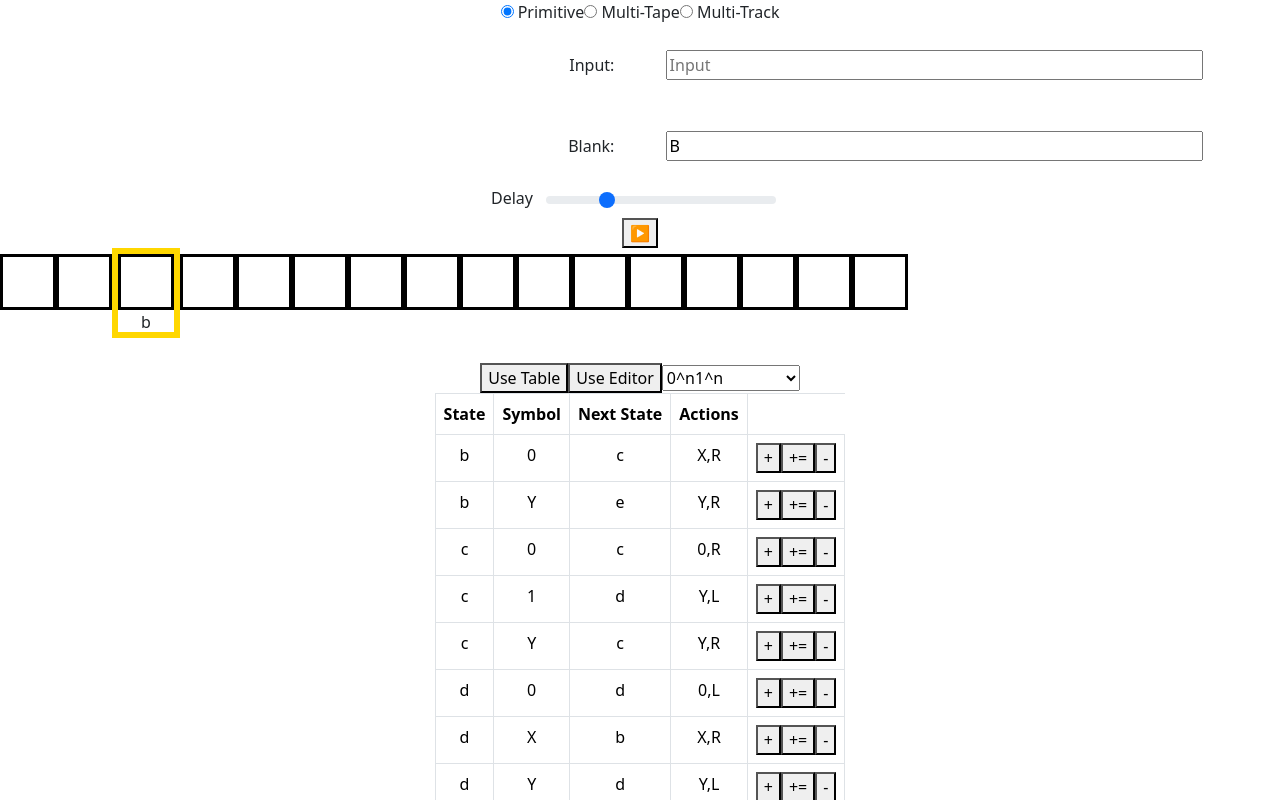
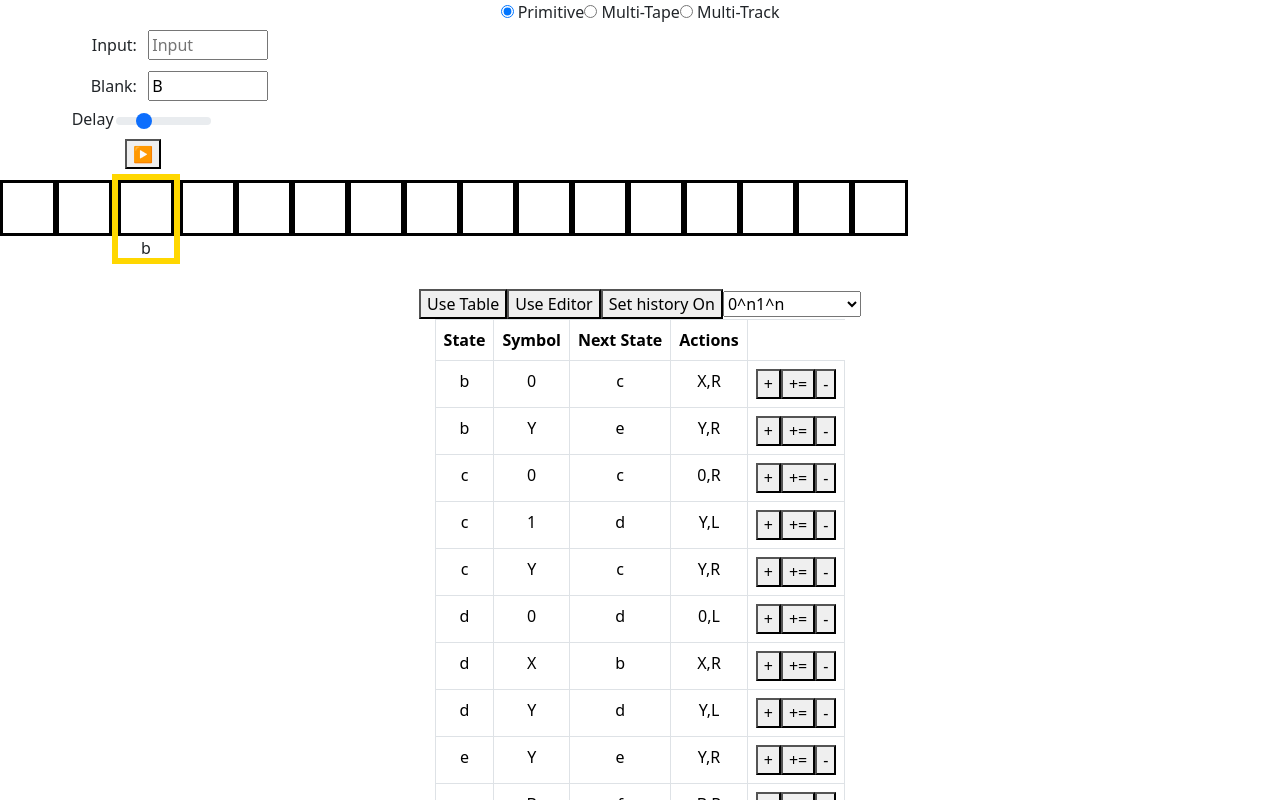
Before and after one commit to VenkataRamanaRao5/turing-machine, a React (Vite) app: page / in a window 1280 px wide. Shown: the top 800 px of the page. Built offline with nearby package versions, Linux system fonts and the light colour scheme.

Commit message:
Added history and fixed slider and number bug

```diff
--- a/src/App.css
+++ b/src/App.css
@@ -1,6 +1,10 @@
 #root {
   margin: 0 auto;
   text-align: center;
+}
+
+.div{
+  position: relative;
 }
 
 .square{
@@ -51,6 +55,7 @@
 .tape{
   margin-bottom: 25px;
   overflow-x: auto;
+  overflow-y: hidden;
   -webkit-overflow-scrolling: touch;
   white-space: nowrap;
 }
@@ -116,3 +121,7 @@ label {
   padding-left: 1%;
   padding-right: 1%;
 }
+
+#options{
+  position: fixed;
+}
--- a/src/App.tsx
+++ b/src/App.tsx
@@ -38,6 +38,8 @@ function App() {
 	const [machType, setMachType] = useState("1")
 	const [canvases, setCanvases] = useState(1)
 	const [tF, setTF] = useState(transitionTable)
+	const [isHistory, setIsHistory] = useState(false)
+
 	const handleRadioChange = (e: React.FormEvent<HTMLInputElement>) => { setMachType(e.currentTarget.value); if (e.currentTarget.value === "1") setCanvases(1) }
 	const splitMultiLineDelimitedString = (s: string, delimiter: string | RegExp) => s.split('\n').map(e => e.split(delimiter).map(f => f.trim()))
 	const replace = (e: [string, string[], string, string[][]], lhs: string, rhs: string[]) => {
@@ -93,20 +95,23 @@ function App() {
 		</label>
 		{(machType === "2" || machType === "3") && <div>
 			<label>No. of {machType === "2" ? "tapes" : "tracks"}</label>
-			<input type="number" onChange={(e) => setCanvases(parseInt(e.currentTarget.value))} value={canvases} />
+			<input type="number" onChange={(e) => setCanvases(parseInt(e.currentTarget.value) || 1)} value={canvases} min="1"/>
 		</div>}
 
 		<Machine
 			noOfCanvases={canvases}
 			isMultiTape={machType === "2"}
 			isMultiTrack={machType === "3"}
+			isHistory={isHistory}
 			transitionFunction={tF}
 			startState={transitionArray[0][0]}
 			finalStates={['f']}
 		/>
+
 		<div>
 			<button onClick={() => setIsTable(true)}>Use Table</button>
 			<button onClick={() => setIsTable(false)}>Use Editor</button>
+			<button onClick={() => setIsHistory(h => !h)}>Set history {isHistory ? "Off" : "On"}</button>
 			<select defaultValue="0^n1^n" onChange={(e) => {
 				console.log(e.currentTarget.value)
 				let mach = examples.get(e.currentTarget.value)
--- a/src/Machine.tsx
+++ b/src/Machine.tsx
@@ -8,6 +8,7 @@ interface Props {
     noOfCanvases: number;
     isMultiTape?: boolean;
     isMultiTrack?: boolean;
+    isHistory?: boolean;
     transitionFunction: transitionFunctionType;
     startState: string;
     finalStates: string[];
@@ -17,6 +18,7 @@ const Machine = ({
     noOfCanvases,
     isMultiTape = false,
     isMultiTrack = false,
+    isHistory = false,
     transitionFunction,
     startState,
     finalStates,
@@ -41,9 +43,14 @@ const Machine = ({
     const [heads, setHeads] = useState(Array(noOfCanvases).fill(0).map(() => buffer))
     //let trans: number = 0
 
-    const stateRef = useRef(state), headsRef = useRef(heads), canvasesRef = useRef(canvases),
-        isPlayingRef = useRef(isPlaying), delayRef = useRef(500),
-        memory = useRef([]), nextStateRef = useRef('')//, blankRef = useRef(blank)
+    const stateRef = useRef(state),
+            headsRef = useRef(heads),
+            canvasesRef = useRef(canvases),
+            isPlayingRef = useRef(isPlaying),
+            delayRef = useRef(500),
+            memory = useRef([]),
+            nextStateRef = useRef(''),
+            containerRef = useRef<HTMLDivElement>(null)//, blankRef = useRef(blank)
 
     const index = (ind: number) => isMultiTape ? ind : 0
 
@@ -54,18 +61,63 @@ const Machine = ({
         else return 2
     }
 
+    let [history, setHistory] = useState<JSX.Element[][]>([canvases.map((tape, ind) =>
+        tapeCreator(tape, headsRef, index, ind, stateRef, blank, isMultiTrack, head, isMultiTape, isPrimitive, noOfTracks))])
+
     const pausePlay = () => {
         isPlayingRef.current = !isPlayingRef.current
         setIsPlaying(isPlayingRef.current)
         console.log("Yes", finalStates)
         if (isPlayingRef.current) transF(
-            transitionFunction, canvasesRef, (s: string[][]) => { setCanvases(_ => s); canvasesRef.current = s },
-            headsRef, (s: number[]) => { setHeads(_ => s); headsRef.current = s },
-            stateRef, (s: string) => { setState(_ => s); stateRef.current = s },
+            transitionFunction, canvasesRef, (s: string[][]) => {
+                setCanvases(_ => s);
+                canvasesRef.current = s;
+                console.log(headsRef.current)
+                if(isHistory){
+                    setHistory(hist => [...hist, s.map((tape, ind) =>
+                        tapeCreator(tape, headsRef, index, ind, stateRef, blank, isMultiTrack, head, isMultiTape, isPrimitive, noOfTracks))
+                    ])
+                    containerRef.current?.scrollIntoView(false)
+                }
+                else
+                    setHistory([s.map((tape, ind) =>
+                        tapeCreator(tape, headsRef, index, ind, stateRef, blank, isMultiTrack, head, isMultiTape, isPrimitive, noOfTracks))])
+            },
+            headsRef, (s: number[]) => {
+                setHeads(_ => s)
+                headsRef.current = s
+                if (isHistory){
+                    setHistory(hist => [...hist, canvasesRef.current.map((tape, ind) =>
+                        tapeCreator(tape, headsRef, index, ind, stateRef, blank, isMultiTrack, head, isMultiTape, isPrimitive, noOfTracks))
+                    ])
+                    containerRef.current?.scrollIntoView(false)
+                }
+                else
+                    setHistory([canvasesRef.current.map((tape, ind) =>
+                        tapeCreator(tape, headsRef, index, ind, stateRef, blank, isMultiTrack, head, isMultiTape, isPrimitive, noOfTracks))])
+            },
+            stateRef, (s: string) => {
+                setState(_ => s)
+                stateRef.current = s
+                if (isHistory) {
+                    setHistory(hist => [...hist, canvasesRef.current.map((tape, ind) =>
+                        tapeCreator(tape, headsRef, index, ind, stateRef, blank, isMultiTrack, head, isMultiTape, isPrimitive, noOfTracks))
+                    ])
+                    containerRef.current?.scrollIntoView(false)
+                }
+                else
+                    setHistory([canvasesRef.current.map((tape, ind) =>
+                        tapeCreator(tape, headsRef, index, ind, stateRef, blank, isMultiTrack, head, isMultiTape, isPrimitive, noOfTracks))])
+            },
             isPlayingRef, memory, delayRef, nextStateRef, blank, buffer, isMultiTrack
         )
         else console.log("no")
     }
+
+    useEffect(() => {
+        if(isHistory == false)
+            setHistory(h => [h[h.length - 1]])
+    }, [isHistory])
 
     useEffect(() => {
         canvasesRef.current = Array(noOfCanvases).fill('').map((_, i) => i == 0 ? first.current : dummyBlanks)
@@ -78,10 +130,14 @@ const Machine = ({
         isPlayingRef.current = false
         setIsPlaying(false)
         memory.current = []
+        setHistory([canvasesRef.current.map((tape, ind) =>
+            tapeCreator(tape, headsRef, index, ind, stateRef, blank, isMultiTrack, head, isMultiTape, isPrimitive, noOfTracks))])
+        console.log(isHistory)
     }, [input, noOfCanvases, isMultiTape, isMultiTrack, blank, startState, transitionFunction])
 
     return (
         <div>
+            <div id="options">
                 <div>
                     <label htmlFor="name" className="inputs">Input:</label>
                     <input id="name" type="text" name="name" className="inputs" onChange={(e) => setInput(e.currentTarget.value)} placeholder="Input" />
@@ -92,24 +148,33 @@ const Machine = ({
                 </div>
                 <div>
                     <label htmlFor="delayRange" className="form-label">Delay</label>
-                <input type="range" className="form-range" id="delayRange" onMouseUp={e => { delayRef.current = parseInt(e.currentTarget.value); e.currentTarget.blur()}} step={1} min={1} max={2000} defaultValue={delayRef.current}/>
+                    <input type="range" className="form-range" id="delayRange" onChange={e => { delayRef.current = parseInt(e.currentTarget.value); e.currentTarget.blur()}} step={1} min={1} max={2000} defaultValue={delayRef.current}/>
                 </div>
                 <button onClick={pausePlay}>{isPlaying ? "⏸️" : "▶️"}</button>
-            <div id="container">
+            </div>
+            <div style={{height:"150px"}}></div>
+            <div id="container" ref={containerRef}>
 
-            {canvases.map((tape, ind) =>
-                <Tape
-                tape={tape}
-                headPos={heads[index(ind)]}
-                state={state}
-                blank={blank}
-                isMultiTrack={isMultiTrack}
-                shouldShowHead={head(isMultiTape, isPrimitive, noOfTracks as number, ind)}
-                />)
-            }
+                {history}
+                {/* {history.map((machine, _) =>
+                    machine.map((tape, ind) =>
+                        tapeCreator(tape, headsRef, index, ind, stateRef, blank, isMultiTrack, head, isMultiTape, isPrimitive, noOfTracks)/>)
+                    )
+                } */}
             </div>
+            <div id="scrollHolder"></div>
         </div>
     );
 }
 
 export default Machine
+
+function tapeCreator(tape: string[], headsRef: React.MutableRefObject<number[]>, index: (ind: number) => number, ind: number, stateRef: React.MutableRefObject<string>, blank: string, isMultiTrack: boolean, head: (isMultiTape: boolean, isPrimitive: boolean, noOfTracks: number, ind: number) => 1 | 4 | 3 | 2, isMultiTape: boolean, isPrimitive: boolean, noOfTracks: number | boolean) {
+    return <Tape
+        tape={tape}
+        headPos={headsRef.current[index(ind)]}
+        state={stateRef.current}
+        blank={blank}
+        isMultiTrack={isMultiTrack}
+        shouldShowHead={head(isMultiTape, isPrimitive, noOfTracks as number, ind)} />;
+}
```
Lines whose indentation alone changed are shown as unchanged.
